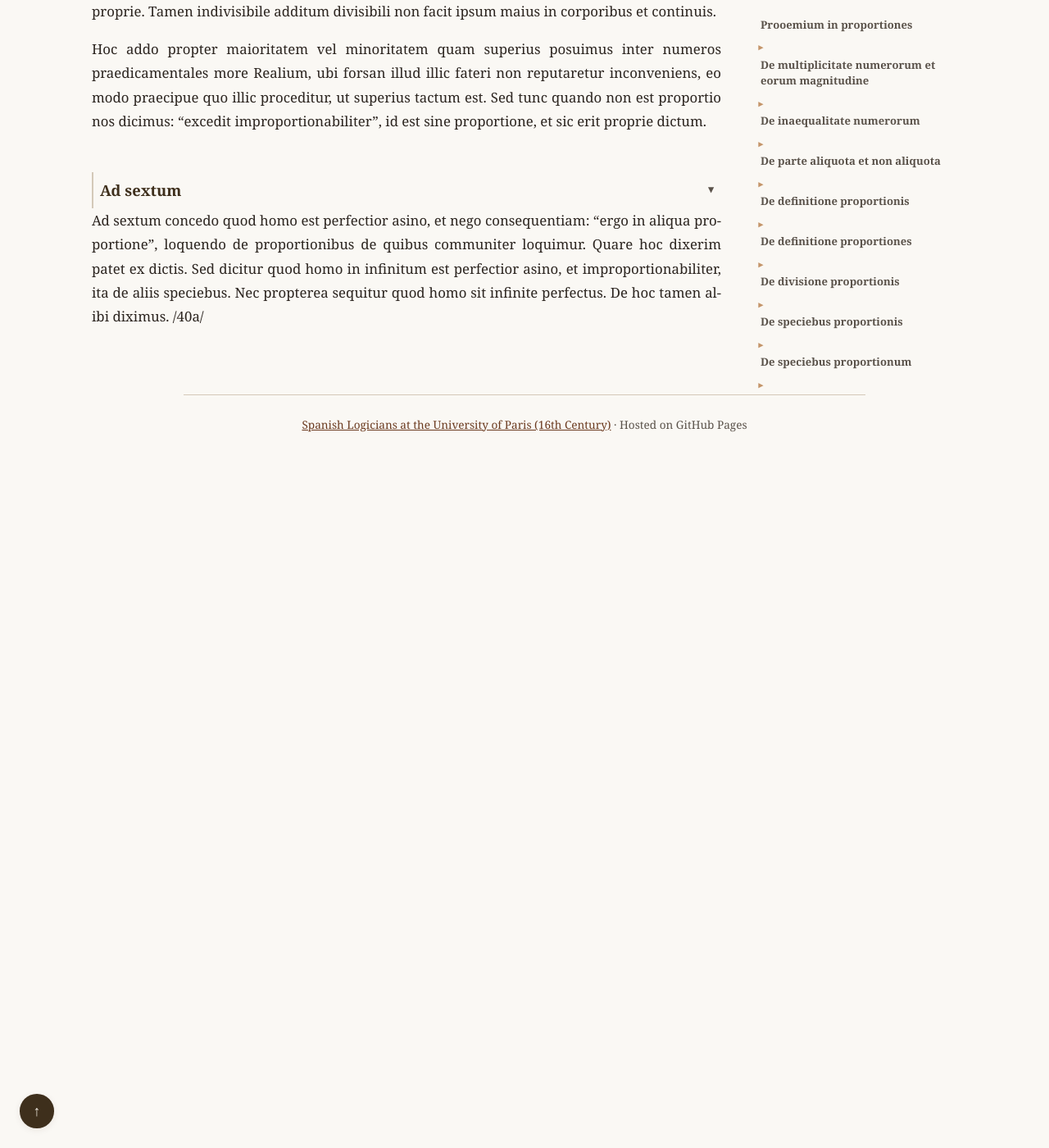
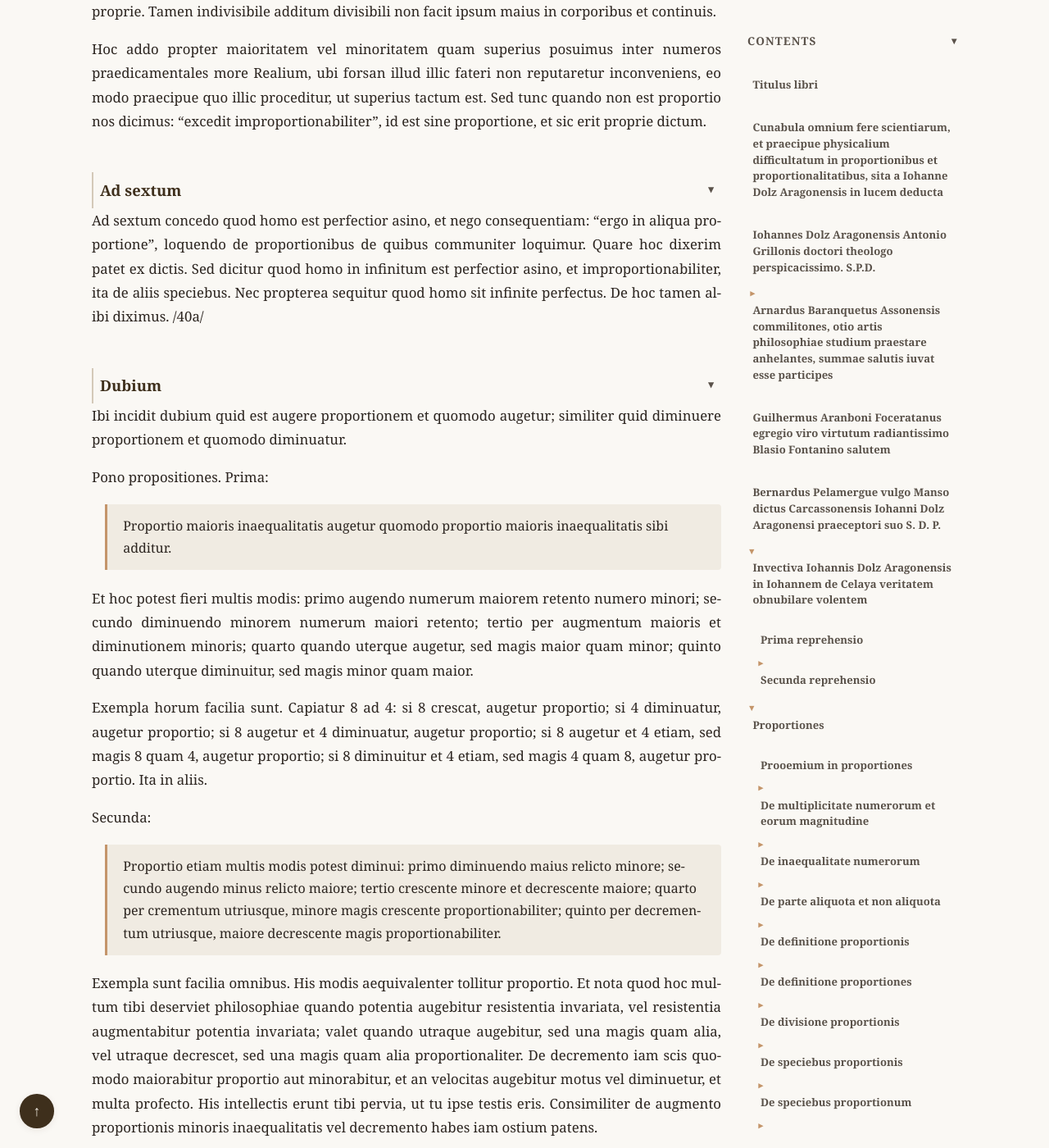
Before and after one commit to JoseBalado/Spanish-Logicians-at-the-University-of-Paris, a Jekyll site: the page built from philosophers/Juan-Dolz-del-Castellar/Cunabula-omnium-fere-scientiarum-1518.md, in a window 1280 px wide and 1400 px high, scrolled down 58692 px. Shown: the whole window at 82% size. Built offline with Jekyll 4.4.1, drawn with Linux system fonts in a browser that asks for light colours; before the commit the page ends 59245 px from its top, so only the background shows below that; some of the changed text lies outside the part shown.

Commit message:
Dolz, Cunabula page 40

```diff
--- a/cspell-latin-custom.txt
+++ b/cspell-latin-custom.txt
@@ -777,6 +777,7 @@
 discontinuae
 discontinuam
 discontinuantur
+discontinuare
 discontinuatarum
 discontinuatum
 discontinuis
--- a/philosophers/Juan-Dolz-del-Castellar/Cunabula-omnium-fere-scientiarum-1518.md
+++ b/philosophers/Juan-Dolz-del-Castellar/Cunabula-omnium-fere-scientiarum-1518.md
@@ -1071,6 +1071,58 @@
 
 Ad sextum concedo quod homo est perfectior asino, et nego consequentiam: "ergo in aliqua proportione", loquendo de proportionibus de quibus communiter loquimur. Quare hoc dixerim patet ex dictis. Sed dicitur quod homo in infinitum est perfectior asino, et improportionabiliter, ita de aliis speciebus. Nec propterea sequitur quod homo sit infinite perfectus. De hoc tamen alibi diximus. /40a/
 
+### Dubium
+
+Ibi incidit dubium quid est augere proportionem et quomodo augetur; similiter quid diminuere proportionem et quomodo diminuatur.
+
+Pono propositiones. Prima:
+
+> Proportio maioris inaequalitatis augetur quomodo proportio maioris inaequalitatis sibi additur.
+
+Et hoc potest fieri multis modis: primo augendo numerum maiorem retento numero minori; secundo diminuendo minorem numerum maiori retento; tertio per augmentum maioris et diminutionem minoris; quarto quando uterque augetur, sed magis maior quam minor; quinto quando uterque diminuitur, sed magis minor quam maior.
+
+Exempla horum facilia sunt. Capiatur 8 ad 4: si 8 crescat, augetur proportio; si 4 diminuatur, augetur proportio; si 8 augetur et 4 diminuatur, augetur proportio; si 8 augetur et 4 etiam, sed magis 8 quam 4, augetur proportio; si 8 diminuitur et 4 etiam, sed magis 4 quam 8, augetur proportio. Ita in aliis.
+
+Secunda:
+
+> Proportio etiam multis modis potest diminui: primo diminuendo maius relicto minore; secundo augendo minus relicto maiore; tertio crescente minore et decrescente maiore; quarto per crementum utriusque, minore magis crescente proportionabiliter; quinto per decrementum utriusque, maiore decrescente magis proportionabiliter.
+
+Exempla sunt facilia omnibus. His modis aequivalenter tollitur proportio. Et nota quod hoc multum tibi deserviet philosophiae quando potentia augebitur resistentia invariata, vel resistentia augmentabitur potentia invariata; valet quando utraque augebitur, sed una magis quam alia, vel utraque decrescet, sed una magis quam alia proportionaliter. De decremento iam scis quomodo maiorabitur proportio aut minorabitur, et an velocitas augebitur motus vel diminuetur, et multa profecto. His intellectis erunt tibi pervia, ut tu ipse testis eris. Consimiliter de augmento proportionis minoris inaequalitatis vel decremento habes iam ostium patens.
+
+Proportionem a proportione subtrahere est illam cum parte illius cum qua illam constituit discontinuare, vel illam a qua subtrahi debet annihilari, sicut in quantitatibus, ut sesquialtera et sesquitertia faciunt duplam: removeas sesquialteram /40b/ a continuatione quam habes cum sesquitertia, et operaberis faciliter.
+
+### Proportionalitas harmonica
+
+Notandum est circa praedicta, ultra proportionalitates positas duas generales, geometricam scilicet et arithmeticam, ponit Nicomachus unam quae dicitur proportionalitas harmonica, quae scholasticis satis confert. Et est quando nec servatur similitudo excessus, ut in arithmetica, nec proportionis, ut in geometria, sed qualis est proportio maximi ad minimum, talis est proportio distantiae maximi ad medium ad distantiam medii ad minimum.
+
+Patet ibi 6 4 3: 6 ad 3 est proportio dupla, sed differentia qua 6 excedit 4 est dupla ad differentiam qua 4 excedit 3, nam prima differentia est binarius, secunda est unitas; modo binarii ad unitatem est dupla.
+
+Ista proportionalitas harmonica potest esse multiplex, scilicet tonus, diatessaron, diapente et diapason.
+
+### Tonus
+
+Tonus est elevatio vocum sive sonorum quorum unus elevatur super alium in proportione sesquioctava, musica consonantia: ut duo soni quorum unus se habet ut 16, alter ut 18.
+
+### Diatessaron
+
+Diatessaron est sonorum habitudo quorum unus elevatur super alium in proportione sesquitertia, ut duo soni quorum unus se habet ut 8, alter ut 6.
+
+### Diapente
+
+Diapente est sonorum habitudo quorum unus elevatur super alium in proportione sesquialtera, ut duo soni se habentes ut 6 ad 4.
+
+### Diapason
+
+Diapason est sonorum habitudo quorum unus elevatur super alium in proportione dupla, ut duo se habentes sicut 8 ad 4. Et istae dicuntur consonantiae simplices.
+
+Ex his potes facere compositas, ut bis diapason, et ita de aliis. Sed raro in voce humana reperitur bis diapason, nisi rediret quid de quo loquitur Aristoteles septimo *Politicorum* capite quarto. Compositas facile describes descriptis simplicibus. Ista adieci non quia multum pertinentia philosophiae, sed ad minus ut calleas terminos.
+
+Etiam posset ibi una proportionalitas quae vocatur perfectissima, quia omnes aliae reperiuntur, et etiam musices consonantiae, quae est in 4 terminis et 3 intervallis, ut poteris ibi ruminare: 6 8 9 12. Sed de hac supersedeo.
+
+Posset ibi quaeri utrum ad proportionalitatem requiratur omnium proportionum similitudo in tali proportionalitate repertarum. Dicitur quod non, patet scilicet proportionalitate arithmetica. Posset ultra quaeri an proportionalitas /41a/ veniat dicenda proportio.
+
+
+
 <!--
 ## Apparatus Criticus Reference
 * conj.    (coniectura)  : Text is unreadable; this is an educated guess.
@@ -1123,5 +1175,6 @@
 Page 38b: [ad] ] om.
 Page 38b: finitum ] conj. vituū
 Page 39b: proprie ] emend. ꝓprio
+Page 40b: 4 ] emend. 3 (qua 6 excedit 4; prima differentia est binarius)
 
 -->
```
